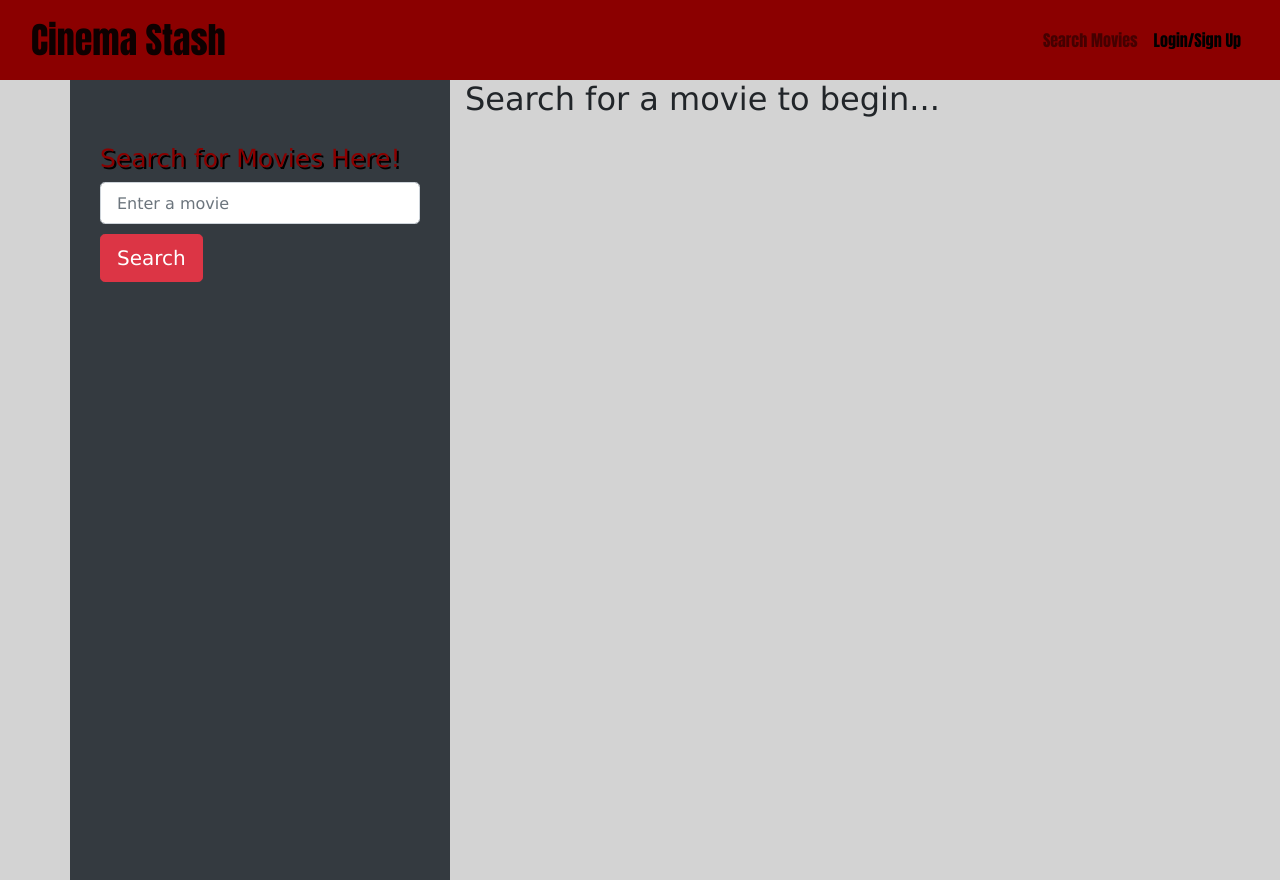
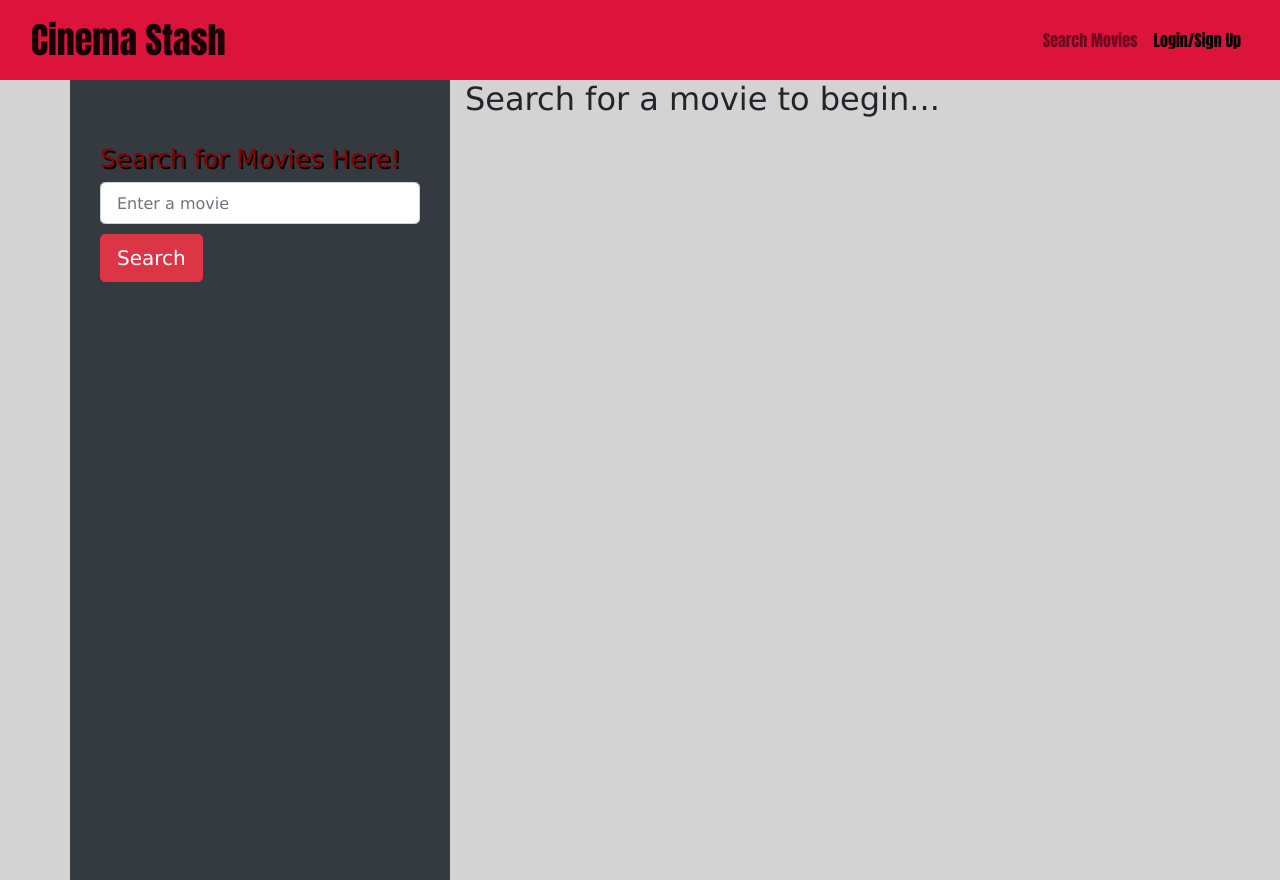
Before and after one commit to domconf/Cinema-Stash, a React (Create React App) app in the folder client/: page / in a window 1280 px wide. Built offline with nearby package versions, Linux system fonts and the light colour scheme; the HTML template or start-up script is replaced by a standard one.

Commit message:
changed an inline style in navbar

```diff
--- a/client/src/components/Navbar.js
+++ b/client/src/components/Navbar.js
@@ -12,7 +12,7 @@ const AppNavbar = () => {
 
     return (
         <>
-            <Navbar style={{ backgroundColor: '#8B0000', fontFamily: 'Impact', color: 'white' }} expand='lg'>
+            <Navbar style={{ fontFamily: 'Impact', color: 'white', backgroundColor: 'crimson'}} expand='lg'>
                 <Container fluid>
                     <Navbar.Brand as={Link} to='/'>
                         Cinema Stash
```
